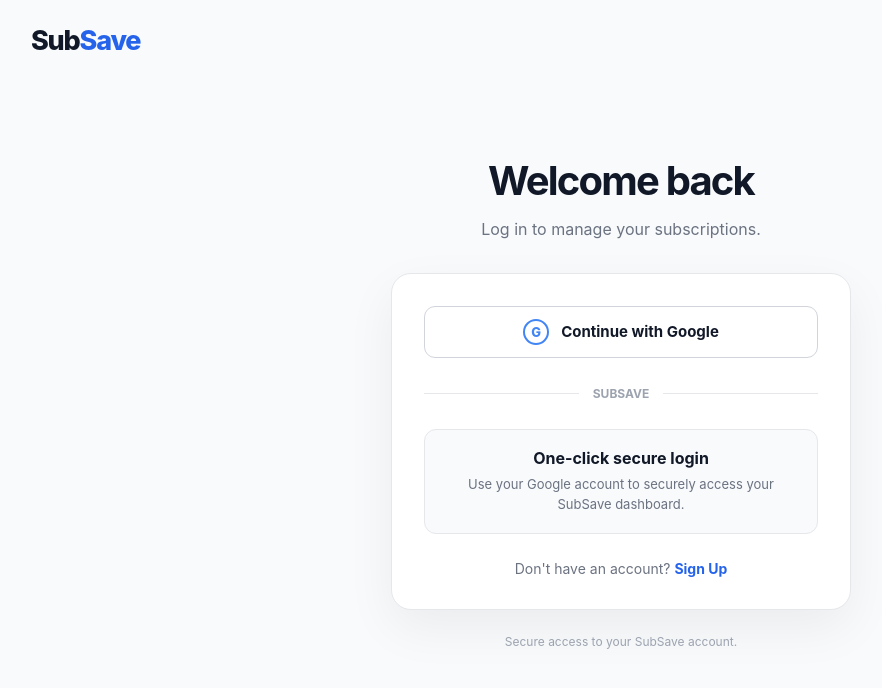
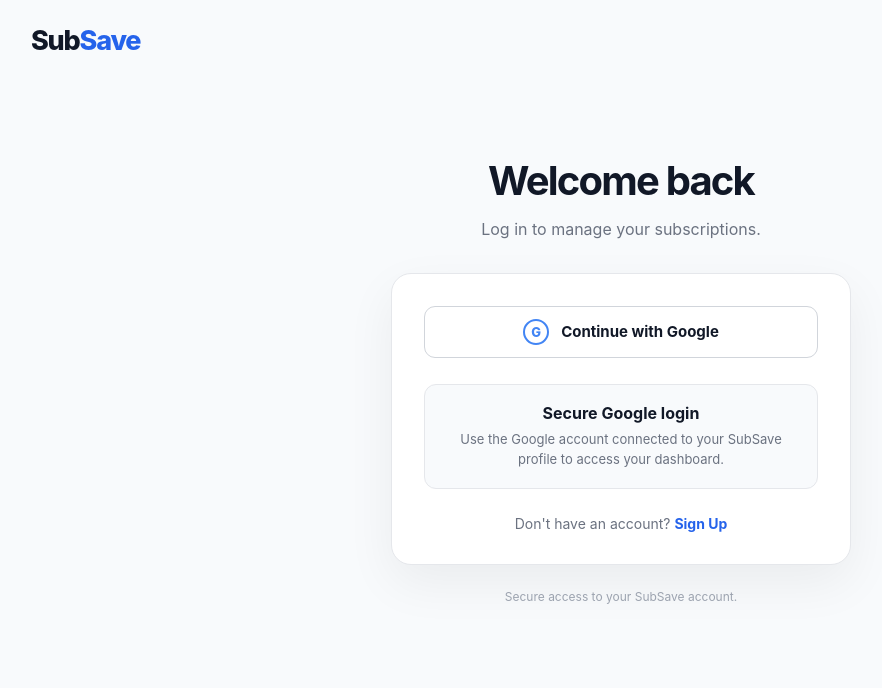
Before and after one commit to Channel-Stats/SubSave, a Next.js app: page /login in a window 1280 px wide. Shown: the top 688 px of the page, without its empty margins (19-901 px from the left). Built offline with nearby package versions, Linux system fonts and the light colour scheme.

Commit message:
Update page.js

```diff
--- a/app/login/page.js
+++ b/app/login/page.js
@@ -12,8 +12,6 @@
         minHeight: "100vh",
         background: "#f8fafc",
         color: "#111827",
-        fontFamily:
-          '-apple-system, BlinkMacSystemFont, "Segoe UI", Arial, sans-serif',
       }}
     >
       <nav
@@ -129,41 +127,7 @@
 
             <div
               style={{
-                display: "flex",
-                alignItems: "center",
-                gap: "14px",
-                margin: "28px 0",
-              }}
-            >
-              <div
-                style={{
-                  height: "1px",
-                  background: "#e5e7eb",
-                  flex: 1,
-                }}
-              />
-
-              <span
-                style={{
-                  color: "#9ca3af",
-                  fontSize: "12px",
-                  fontWeight: "700",
-                }}
-              >
-                SUBSAVE
-              </span>
-
-              <div
-                style={{
-                  height: "1px",
-                  background: "#e5e7eb",
-                  flex: 1,
-                }}
-              />
-            </div>
-
-            <div
-              style={{
+                marginTop: "26px",
                 background: "#f8fafc",
                 border: "1px solid #e5e7eb",
                 borderRadius: "12px",
@@ -177,7 +141,7 @@
                   marginBottom: "6px",
                 }}
               >
-                One-click secure login
+                Secure Google login
               </div>
 
               <div
@@ -187,8 +151,8 @@
                   lineHeight: "1.6",
                 }}
               >
-                Use your Google account to securely access your SubSave
-                dashboard.
+                Use the Google account connected to your SubSave profile to
+                access your dashboard.
               </div>
             </div>
 
@@ -200,7 +164,7 @@
                 margin: "26px 0 0",
               }}
             >
-              Don't have an account?{" "}
+              Don&apos;t have an account?{" "}
               <Link
                 href="/signup"
                 style={{
```
